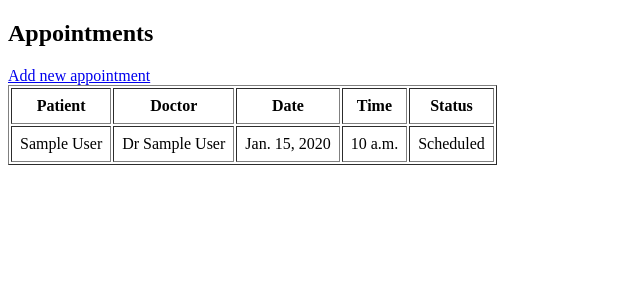
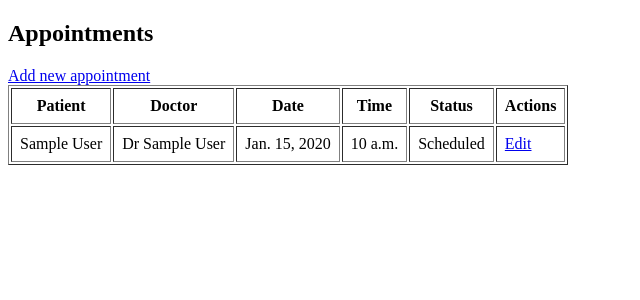
Before and after one commit to AleksandraFrak/clinicflow, a Django app: page /appointments/ in a window 1280 px wide. Shown: the part 108-408 px from the top of the page, without its empty margins (0-640 px from the left). Run offline with Django 5.2, Linux system fonts and the light colour scheme; tables that the repository leaves empty hold one stand-in row (values such as "Sample post").

Commit message:
Add appointment editing functionality

```diff
--- a/clinic/urls.py
+++ b/clinic/urls.py
@@ -11,6 +11,7 @@ from .views import (
     edit_doctor,
     delete_doctor,
     add_appointment,
+    edit_appointment,
 )
 
 urlpatterns = [
@@ -45,4 +46,5 @@ urlpatterns = [
 
     path("appointments/", appointment_list, name="appointment_list"),
     path("appointments/add/", add_appointment, name="add_appointment"),
+    path("appointments/edit/<int:appointment_id>/", edit_appointment, name="edit_appointment"),
 ]
--- a/clinic/views.py
+++ b/clinic/views.py
@@ -109,3 +109,18 @@ def add_appointment(request):
         form = AppointmentForm()
 
     return render(request, "add_appointment.html", {"form": form})
+
+def edit_appointment(request, appointment_id):
+    appointment = get_object_or_404(Appointment, id=appointment_id)
+
+    if request.method == "POST":
+        form = AppointmentForm(request.POST, instance=appointment)
+
+        if form.is_valid():
+            form.save()
+            return redirect("appointment_list")
+
+    else:
+        form = AppointmentForm(instance=appointment)
+
+    return render(request, "edit_appointment.html", {"form": form})
--- a/templates/appointment_list.html
+++ b/templates/appointment_list.html
@@ -14,6 +14,7 @@
                 <th>Date</th>
                 <th>Time</th>
                 <th>Status</th>
+                <th>Actions</th>
             </tr>
             {%  for appointment in appointments %}
             <tr>
@@ -22,6 +23,9 @@
                 <td>{{ appointment.date}}</td>
                 <td>{{ appointment.time }}</td>
                 <td>{{ appointment.get_status_display }}</td>
+                <td>
+                    <a href="{% url 'edit_appointment' appointment.id %}">Edit</a>
+                </td>
             </tr>
             {% endfor %}
         </table>
```
Also changed, not shown: templates/edit_appointment.html (added, +16 -0 lines).
